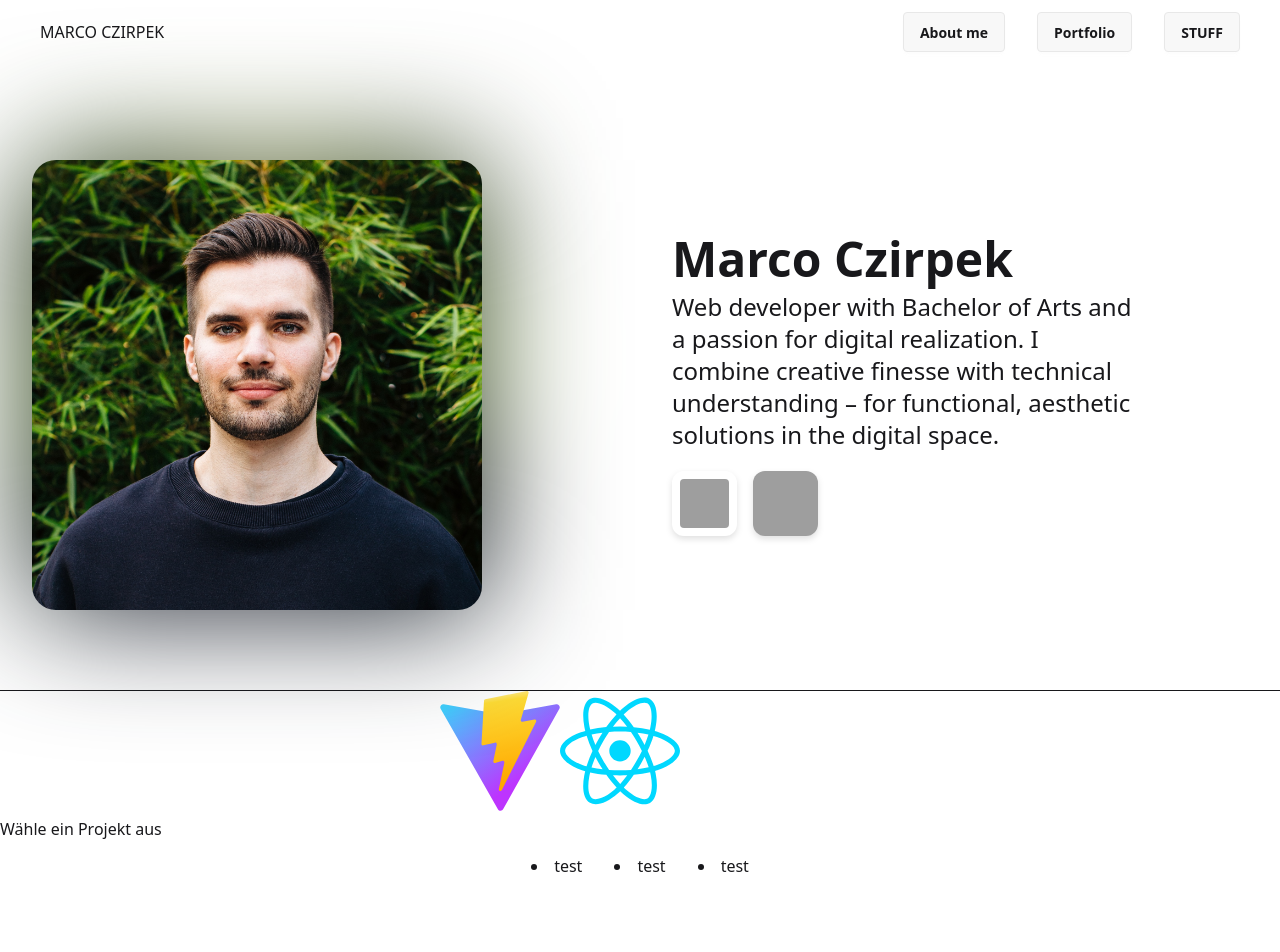
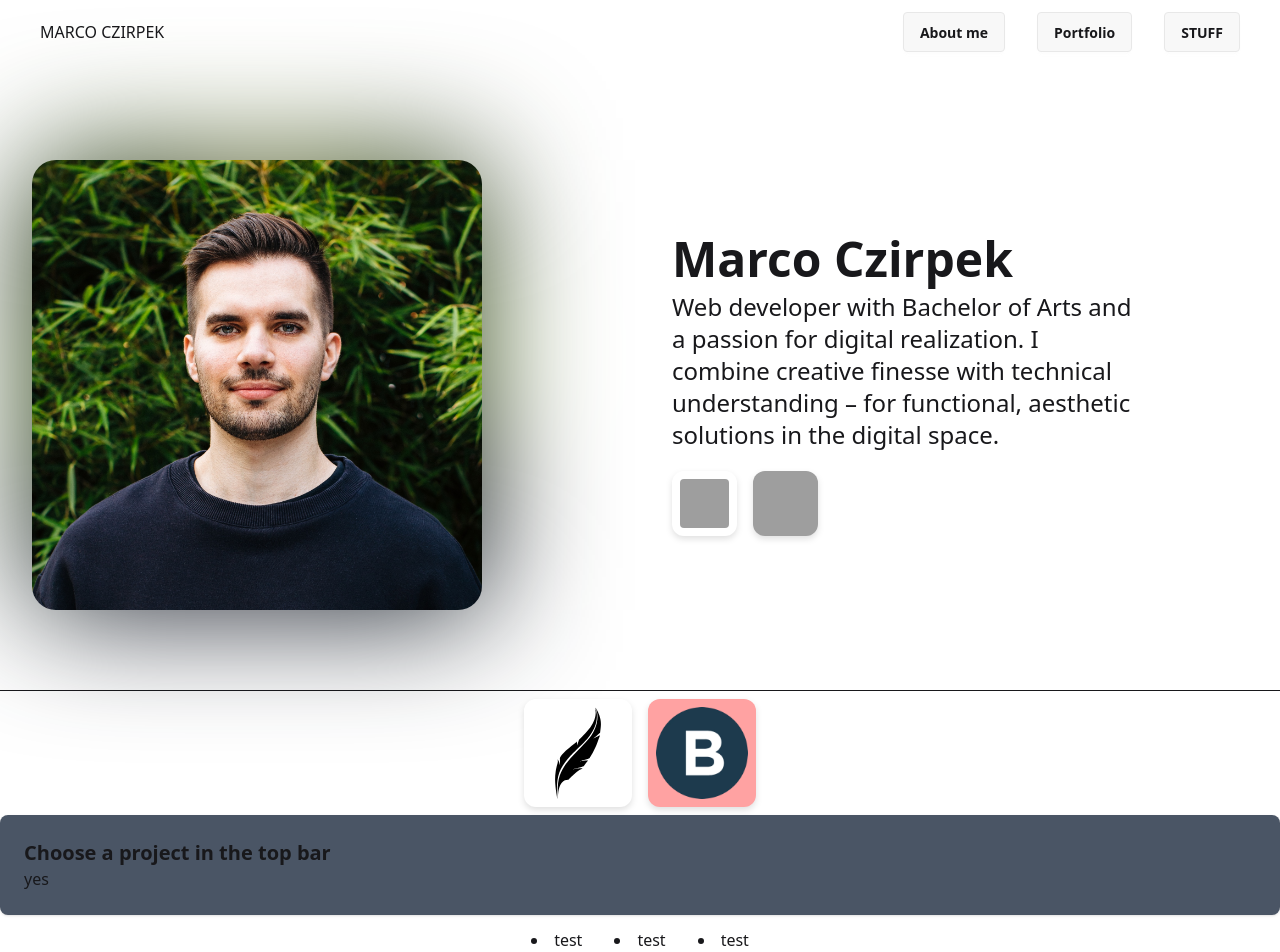
Before and after one commit to marcochippy/marcoczirpek.com, a React (Vite) app: page / in a window 1280 px wide. Shown: the top 952 px of the page. Before the commit the page ends 891 px from the top, so only its background shows below. Built offline with nearby package versions, Linux system fonts and the light colour scheme; grey boxes are pictures that could not be loaded.

Commit message:
dynamic project button w/ color

```diff
--- a/src/components/ProjectGallery.jsx
+++ b/src/components/ProjectGallery.jsx
@@ -6,17 +6,23 @@ import GalleryDetails from "./gallery/GalleryDetails";
 const projects = [
   {
     id: 1,
-    icon: "/vite.svg",
+    icon: "/ze-feder.svg",
+    bgColor: "bg-white",
     componentName: "ProjectA",
   },
-  { id: 2, icon: "/react.svg", componentName: "ProjectB" },
+  {
+    id: 2,
+    icon: "/bankingclub_gmbh_logo.webp",
+    bgColor: "bg-red-300",
+    componentName: "ProjectB",
+  },
 ];
 function ProjectGalerie() {
   const [activeProject, setActiveProject] = useState();
 
   return (
     <div className="border-t">
-      <div className="flex max-w-100 mx-auto justify-between">
+      <div className="flex justify-between">
         <GalleryIcons projects={projects} setActiveProject={setActiveProject} />
       </div>
       <div className="mx-auto max-w-[1500px]">
--- a/src/components/gallery/GalleryDetails.jsx
+++ b/src/components/gallery/GalleryDetails.jsx
@@ -1,10 +1,16 @@
 import { lazy, Suspense } from "react";
+import FirstStart from "./items/FirstStart.jsx";
 
 export default function GalleryDetails({ project }) {
-  if (!project) return <div>Wähle ein Projekt aus</div>;
+  if (!project)
+    return (
+      <div>
+        <FirstStart />
+      </div>
+    );
 
   const ProjectComponent = lazy(() =>
-    import(`./items/${project.componentName}`)
+    import(/* @vite-ignore */ `./items/${project.componentName}`)
   );
 
   return (
--- a/src/components/gallery/GalleryIcons.jsx
+++ b/src/components/gallery/GalleryIcons.jsx
@@ -1,10 +1,25 @@
+import { motion } from "framer-motion";
+
 function GalleryIcons({ projects, setActiveProject }) {
   return (
-    <div className="">
+    <div className="mx-auto">
       {projects.map((project) => (
-        <button key={project.id} onClick={() => setActiveProject(project)}>
-          <img src={project.icon} className="w-30 h-30" alt="" />
-        </button>
+        <motion.button
+          className={`${project.bgColor} w-min-[40px] h-min-[40px] drop-shadow-md mx-2 my-2 rounded-xl cursor-pointer`}
+          whileHover={{
+            scale: 1.1,
+            filter: "drop-shadow(0 7px 7px rgb(0 0 0 / 0.25))",
+          }}
+          transition={{
+            type: "spring",
+            stiffness: 400,
+            damping: 15,
+          }}
+          whileTap={{ scale: 0.95 }}
+          key={project.id}
+          onClick={() => setActiveProject(project)}>
+          <img src={project.icon} className="h-25 w-25 p-1 m-1" alt="" />
+        </motion.button>
       ))}
     </div>
   );
--- /dev/null
+++ b/src/components/gallery/items/FirstStart.jsx
@@ -0,0 +1,8 @@
+export default function FirstStart() {
+  return (
+    <div className="p-6 bg-gray-600 rounded-lg shadow">
+      <h3 className="text-xl font-bold">Choose a project in the top bar</h3>
+      <p>yes</p>
+    </div>
+  );
+}
```
Also changed, not shown: src/components/Btns.jsx (+26 -0 lines), public/bankingclub_gmbh_logo.webp (added), public/ze-feder.svg (added).
